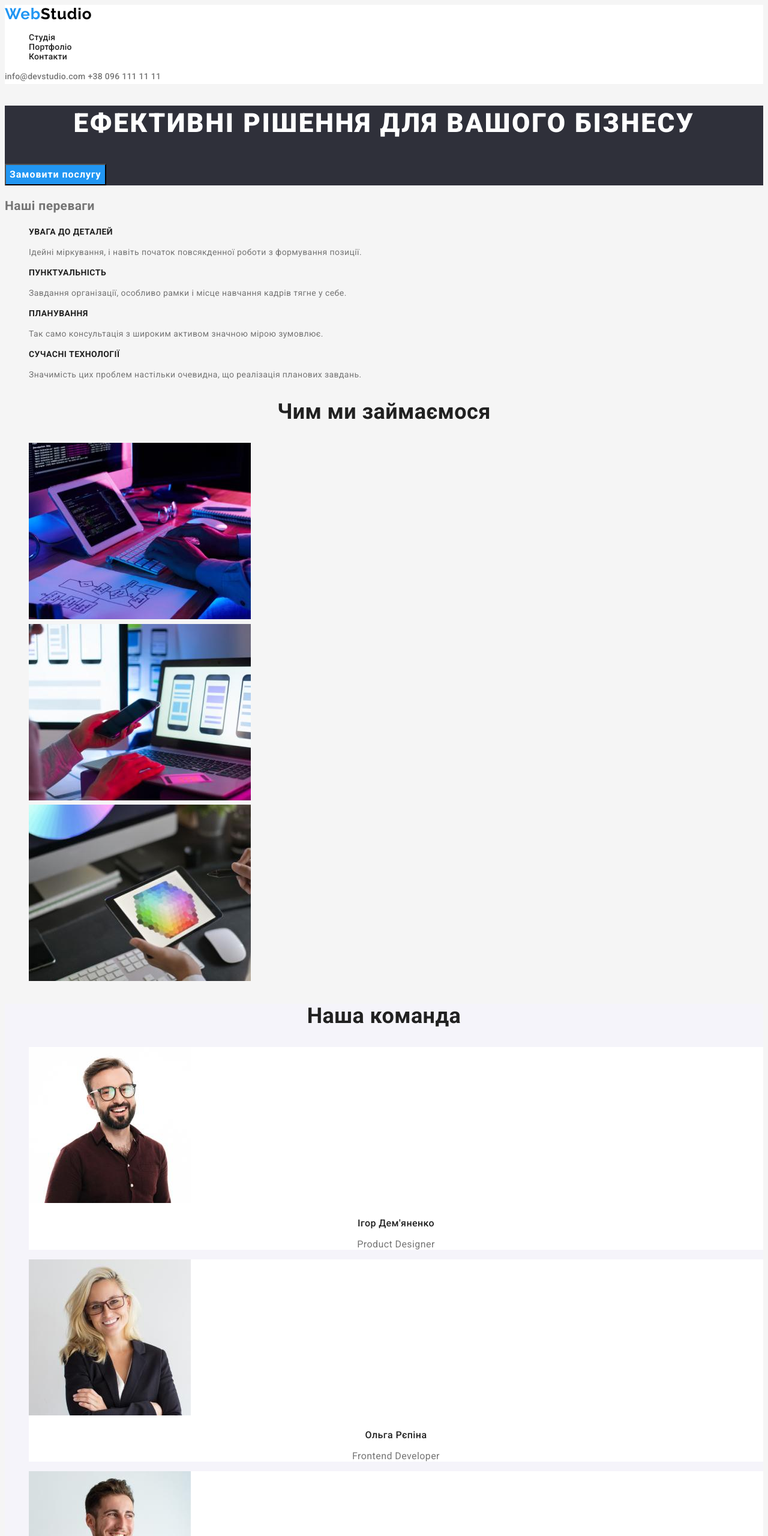
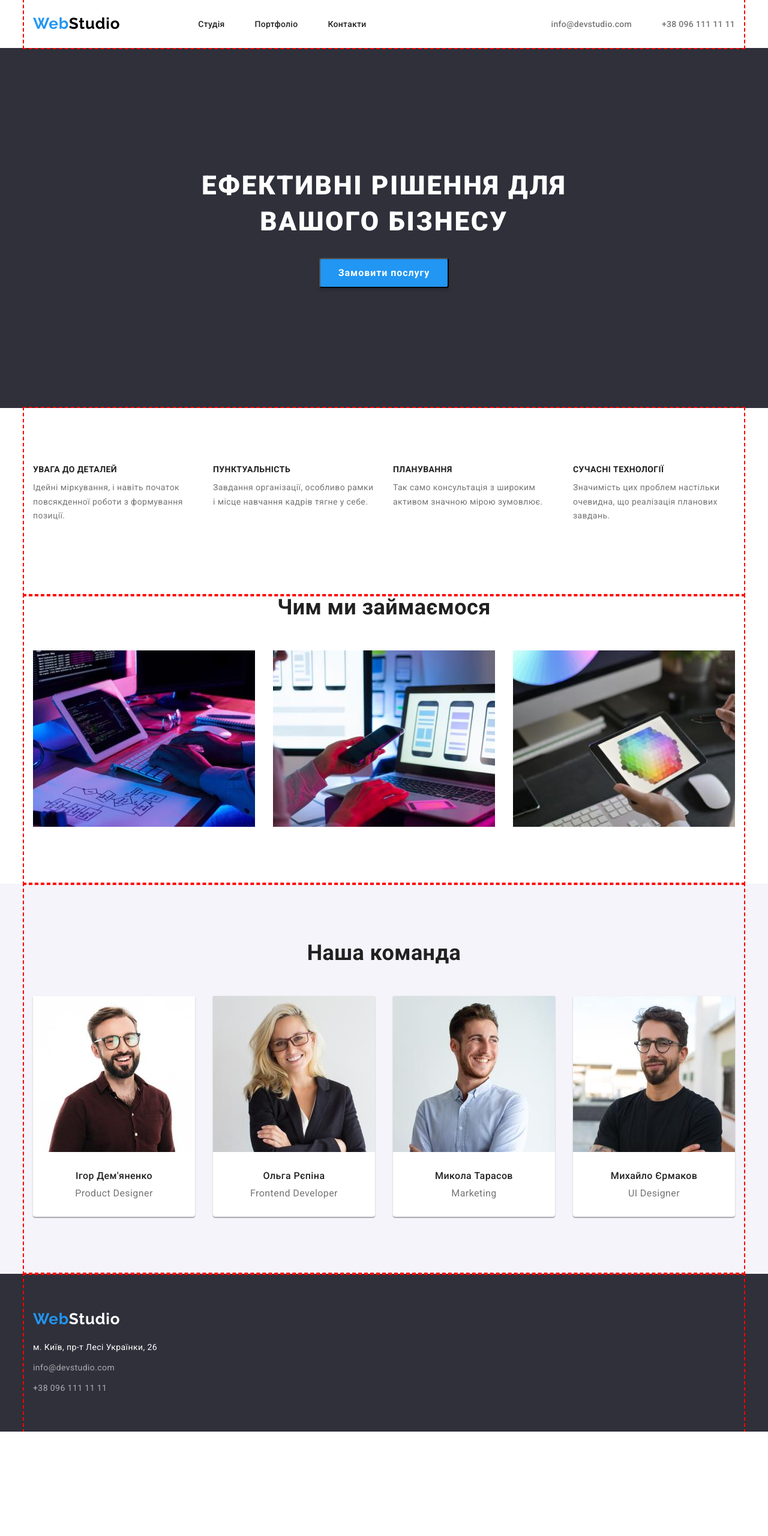
Before and after one commit to Phokoos/goit-markup-hw-03, a plain HTML site: page index.html in a window 1280 px wide. Shown: the top 2560 px of the page at 60% size. After the commit the page ends 2386 px from the top, so only its background shows below. Drawn offline with nearby package versions, Linux system fonts and the light colour scheme.

Commit message:
Прописано позиціювання

```diff
--- a/css/styles.css
+++ b/css/styles.css
@@ -17,12 +17,54 @@ body {
 	font-weight: 400;
 	letter-spacing: 0.03em;
 
-	background-color: var(--primary-background-color);
+	background-color: var(--primary-background-colorr);
 	color: var(--primary-text-color);
 
 }
 
-/* Загальні властивості для кнопок та посилань */
+/*
+=====================
+Збиваєм налаштування h,p,img,list
+=====================
+*/
+
+h1,
+h2,
+h3,
+h4,
+h5,
+h6,
+p {
+	margin: 0;
+}
+
+img {
+	display: block;
+	max-width: 100%;
+	height: auto;
+}
+
+.list {
+	list-style: none;
+	margin: 0px;
+}
+
+/*
+===================
+Загальні властивості для контейнера, кнопок та посилань
+===================
+*/
+
+.container {
+	margin-left: auto;
+	margin-right: auto;
+
+	width: 1170px;
+	padding: 0 15px;
+
+	outline: 2px dashed red;
+}
+
 .btn {
 	font-family: inherit;
 	cursor: pointer;
@@ -38,17 +80,32 @@ body {
 	color: var(--accent-color);
 }
 
-/* Група для задання візуального вигляду хедеру */
+/*
+===================
+Група для задання візуального вигляду хедеру
+===================
+*/
+
+
 .header {
 	background-color: var(--primary-white-color);
 }
 
-/* Задання стилів групі навігації */
-.nav {}
+.header-nav {
+	display: flex;
+	align-items: center;
+}
+
+.nav {
+	display: flex;
+	align-items: center;
+}
 
 .nav-logo {}
 
 .logo {
+	margin-right: 90px;
+
 	font-family: 'Raleway',
 		sans-serif;
 	font-weight: 700;
@@ -66,11 +123,21 @@ body {
 
 .nav-list {
 	list-style: none;
+	display: flex;
 }
 
 .nav-item>a {
+	padding-top: 32px;
+	padding-bottom: 32px;
+
+	display: inline-block;
+
 	text-decoration: none;
 	color: var(--title-text-color);
+}
+
+.nav-item:not(:last-child) {
+	margin-right: 50px;
 }
 
 .nav-item {
@@ -87,9 +154,17 @@ body {
 	color: var(--accent-color);
 }
 
-/* Стилі для електронки та телефону із хедеру */
+/*
+==============
+Стилі для електронки та телефону із хедеру
+==============
+*/
+
 .link-mail,
 .link-phone {
+	padding-top: 32px;
+	padding-bottom: 32px;
+
 	font-weight: 500;
 	font-size: 14px;
 	line-height: 1.15;
@@ -99,20 +174,26 @@ body {
 	color: var(--primary-text-color);
 }
 
-/* .link-phone:focus,
-.link-phone:hover,
-.link-mail:hover,
-.link-mail:focus {
-	color: var(--accent-color);
-} */
-
-.link-mail {}
+.link-mail {
+	margin-left: auto;
+	margin-right: 50px;
+}
 
 .link-phone {}
 
-/* Підвал */
+/*
+===================
+Підвал
+===================
+ */
+
 .footer {
 	background-color: var(--accent-background-color);
+}
+
+.footer-container {
+	padding-top: 60px;
+	padding-bottom: 60px;
 }
 
 .footer .logo {
@@ -122,11 +203,20 @@ body {
 .address {}
 
 .address-list {
+	margin-top: 20px;
+	padding-left: 0;
+
 	list-style: none;
 	font-style: normal;
 }
 
+.address-item:not(:last-child) {
+	margin-bottom: 10px;
+}
+
 .address-item-map>a {
+
+
 	color: var(--primary-white-color);
 	text-decoration: none;
 }
@@ -139,13 +229,27 @@ body {
 .address-item-phone {}
 
 
-/* Стилі для основної частини index.html */
-/* Стилі для герой */
+/*
+==============
+Стилі для основної частини index.html
+==============
+*/
+/*
+==============
+Стилі для герой
+==============
+*/
 .hero {
+	padding-top: 200px;
+	padding-bottom: 200px;
+
 	background-color: var(--accent-background-color);
 }
 
 .hero-title {
+	margin: 0 auto;
+	margin-bottom: 30px;
+
 	font-weight: 900;
 	font-size: 44px;
 	line-height: 1.36;
@@ -157,28 +261,56 @@ body {
 }
 
 .hero-btn {
+	margin: 0 auto;
+	padding: 0;
+
+	display: block;
+	min-width: 216px;
+	min-height: 50px;
+
 	font-weight: 700;
 	font-size: 16px;
 	line-height: 1.88;
 	align-items: center;
 	letter-spacing: 0.06em;
 
+
+	box-shadow: 0px 4px 4px rgba(0, 0, 0, 0.15);
+	border-radius: 4px;
 	color: var(--primary-white-color);
 	background-color: var(--accent-color);
 }
 
-/* Стилі для наших переваг */
+/*
+==============
+Стилі для наших переваг
+==============
+*/
 .advantages {}
 
-.advantages-title {}
+.advantages-title {
+	display: none;
+	/* ЗАБРАТИ */
+}
 
 .advantages-list {
-	list-style: none;
+	padding: 0;
+	padding-top: 95px;
+	padding-bottom: 120px;
+
+	display: flex;
+	flex-wrap: wrap;
+	gap: 30px;
+
 }
 
-.advantages-item {}
+.advantages-item {
+	flex-basis: calc((100% - 3*30px)/4);
+}
 
 .advantages-item-title {
+	margin-bottom: 10px;
+
 	font-weight: 700;
 	font-size: 14px;
 	line-height: 1.14;
@@ -189,10 +321,17 @@ body {
 
 .advantages-item-text {}
 
-/* Чим ми займаймось */
+/*
+==============
+Чим ми займаймось
+==============
+*/
+
 .activity {}
 
 .activity-title {
+	margin-bottom: 50px;
+
 	font-weight: 700;
 	font-size: 36px;
 	line-height: 1.16;
@@ -202,19 +341,37 @@ body {
 }
 
 .activity-list {
-	list-style: none;
+	padding: 0;
+	padding-bottom: 95px;
+
+	display: flex;
+	flex-wrap: wrap;
+	gap: 30px;
 }
 
-.activity-item {}
+.activity-item {
+	flex-basis: calc((100% - 2*30px)/3);
+}
 
 .activity-img {}
 
-/* Наша команда */
+/*
+==============
+Наша команда
+==============
+*/
 .team {
 	background-color: var(--secondary-background-color);
 }
 
+.team-container {
+	padding-top: 95px;
+	padding-bottom: 95px;
+}
+
+
 .team-title {
+	margin-bottom: 50px;
 	font-weight: 700;
 	font-size: 36px;
 	line-height: 1.16;
@@ -224,16 +381,30 @@ body {
 }
 
 .team-list {
-	list-style: none;
+	padding: 0;
+
+	display: flex;
+	flex-wrap: wrap;
+	gap: 30px;
 }
 
 .team-item {
+	flex-basis: calc((100% - 3*30px)/4);
+
+
+	box-shadow: 0px 1px 3px rgba(0, 0, 0, 0.12),
+		0px 1px 1px rgba(0, 0, 0, 0.14),
+		0px 2px 1px rgba(0, 0, 0, 0.2);
+	border-radius: 0px 0px 4px 4px;
 	background-color: var(--primary-white-color);
 }
 
 .team-item-img {}
 
 .team-item-title {
+	margin-top: 30px;
+	margin-bottom: 10px;
+
 	font-weight: 500;
 	font-size: 16px;
 	line-height: 1.19;
@@ -243,45 +414,84 @@ body {
 }
 
 .team-item-text {
+	margin-bottom: 30px;
+
 	font-size: 16px;
 	line-height: 1.19;
 	text-align: center;
 }
 
-/* Стилі для основної частини портфоліо */
+/*
+==============
+Стилі для основної частини портфоліо
+==============
+*/
 .works {}
 
-.works-title {}
+.works-container {
+	padding-top: 95px;
+	padding-bottom: 95px;
+}
+
+.works-title {
+	/* ВИПРАВИТИ */
+	display: none;
+}
 
 .works-filter {
-	list-style: none;
+	padding: 0;
+	margin-bottom: 50px;
 
+	display: flex;
+	justify-content: center;
+	gap: 8px;
 }
 
 .works-filter-item {}
 
+.works-filter-item {}
+
 .filter-btn {
+	padding: 6px 22px;
+
 	font-weight: 500;
 	font-size: 16px;
 	line-height: 1.6;
 	text-align: center;
 
+
+	border: 1px var(--secondary-background-color);
+	border-radius: 4px;
 	color: var(--title-text-color);
 	background-color: var(--secondary-background-color);
 }
 
 .filter-btn:focus,
 .filter-btn:hover {
+	box-shadow: 0px 3px 1px rgba(0, 0, 0, 0.1),
+		0px 1px 2px rgba(0, 0, 0, 0.08),
+		0px 2px 2px rgba(0, 0, 0, 0.12);
 	color: var(--primary-white-color);
 	background-color: var(--accent-color);
 }
 
 .works-list {
-	list-style: none;
+	padding: 0;
+
+	display: flex;
+	flex-wrap: wrap;
+	gap: 30px;
 }
 
 .works-item {
+	flex-basis: calc((100% - 2*30px)/3);
+
+	outline: 1px solid #EEEEEE;
 	background-color: var(--primary-white-color);
+}
+
+.works-item-text {
+	padding: 20px 24px;
 }
 
 .works-link {
--- a/index.html
+++ b/index.html
@@ -5,6 +5,13 @@
     <meta http-equiv="X-UA-Compatible" content="IE=edge" />
     <meta name="viewport" content="width=device-width, initial-scale=1.0" />
     <title>Document</title>
+    <link
+      rel="stylesheet"
+      href="https://cdnjs.cloudflare.com/ajax/libs/normalize/8.0.1/normalize.min.css"
+      integrity="sha512-NhSC1YmyruXifcj/KFRWoC561YpHpc5Jtzgvbuzx5VozKpWvQ+4nXhPdFgmx8xqexRcpAglTj9sIBWINXa8x5w=="
+      crossorigin="anonymous"
+      referrerpolicy="no-referrer"
+    />
     <link rel="preconnect" href="https://fonts.googleapis.com" />
     <link rel="preconnect" href="https://fonts.gstatic.com" crossorigin />
     <link
@@ -16,9 +23,10 @@
   <body>
     <!-- Хедер -->
     <header class="header">
+      <div class="container header-nav">
         <nav class="nav">
           <a class="nav-logo logo" href="./index.html "><span>Web</span>Studio</a>
-        <ul class="nav-list">
+          <ul class="list nav-list">
             <li class="nav-item"><a href="./index.html">Студія</a></li>
             <li class="nav-item"><a href="./portfolio.html">Портфоліо</a></li>
             <li class="nav-item"><a href="">Контакти</a></li>
@@ -26,18 +34,23 @@
         </nav>
         <a class="link link-mail" href="mailto:info@devstudio.com">info@devstudio.com</a>
         <a class="link link-phone" href="tel:380961111111">+38 096 111 11 11</a>
+      </div>
     </header>
     <!-- Основний контент -->
     <main>
       <!-- Герой -->
       <section class="hero">
-        <h1 class="hero-title">Ефективні рішення для вашого бізнесу</h1>
+        <h1 class="hero-title">
+          Ефективні рішення для <br />
+          вашого бізнесу
+        </h1>
         <button class="hero-btn btn" type="button">Замовити послугу</button>
       </section>
       <!-- Наші переваги -->
       <section class="advantages">
+        <div class="container">
           <h2 class="advantages-title">Наші переваги</h2>
-        <ul class="advantages-list">
+          <ul class="list advantages-list">
             <li class="advantages-item">
               <h3 class="advantages-item-title">Увага до деталей</h3>
               <p class="advantages-item-text">
@@ -63,11 +76,13 @@
               </p>
             </li>
           </ul>
+        </div>
       </section>
       <!-- Чим ми займаймось -->
       <section class="activity">
+        <div class="container">
           <h2 class="activity-title">Чим ми займаємося</h2>
-        <ul class="activity-list">
+          <ul class="list activity-list">
             <li class="activity-item">
               <img
                 class="activity-img"
@@ -96,11 +111,13 @@
               />
             </li>
           </ul>
+        </div>
       </section>
       <!-- Наша команда -->
       <section class="team">
+        <div class="team-container container">
           <h2 class="team-title">Наша команда</h2>
-        <ul class="team-list">
+          <ul class="list team-list">
             <li class="team-item">
               <img
                 class="team-item-img"
@@ -146,14 +163,16 @@
               <p class="team-item-text" lang="en">UI Designer</p>
             </li>
           </ul>
+        </div>
       </section>
     </main>
     <!-- Підвал сторінки -->
     <footer class="footer">
+      <div class="footer-container container">
         <a class="logo" href="./index.html "><span>Web</span>Studio</a>
         <address class="address">
-        <ul class="address-list">
-          <li class="address-item-map">
+          <ul class="list address-list">
+            <li class="address-item address-item-map">
               <a
                 href="https://goo.gl/maps/CPtrU1FHBa2aNyZL9"
                 target="_blank"
@@ -161,14 +180,15 @@
                 >м. Київ, пр-т Лесі Українки, 26</a
               >
             </li>
-          <li class="address-item-mail">
+            <li class="address-item address-item-mail">
               <a class="link" href="mailto:info@devstudio.com">info@devstudio.com</a>
             </li>
-          <li class="address-item-phone">
+            <li class="address-item address-item-phone">
               <a class="link" href="tel:380961111111">+38 096 111 11 11</a>
             </li>
           </ul>
         </address>
+      </div>
     </footer>
   </body>
 </html>
```
Also changed, not shown: portfolio.html (+38 -7 lines). Lines whose indentation alone changed are shown as unchanged.
